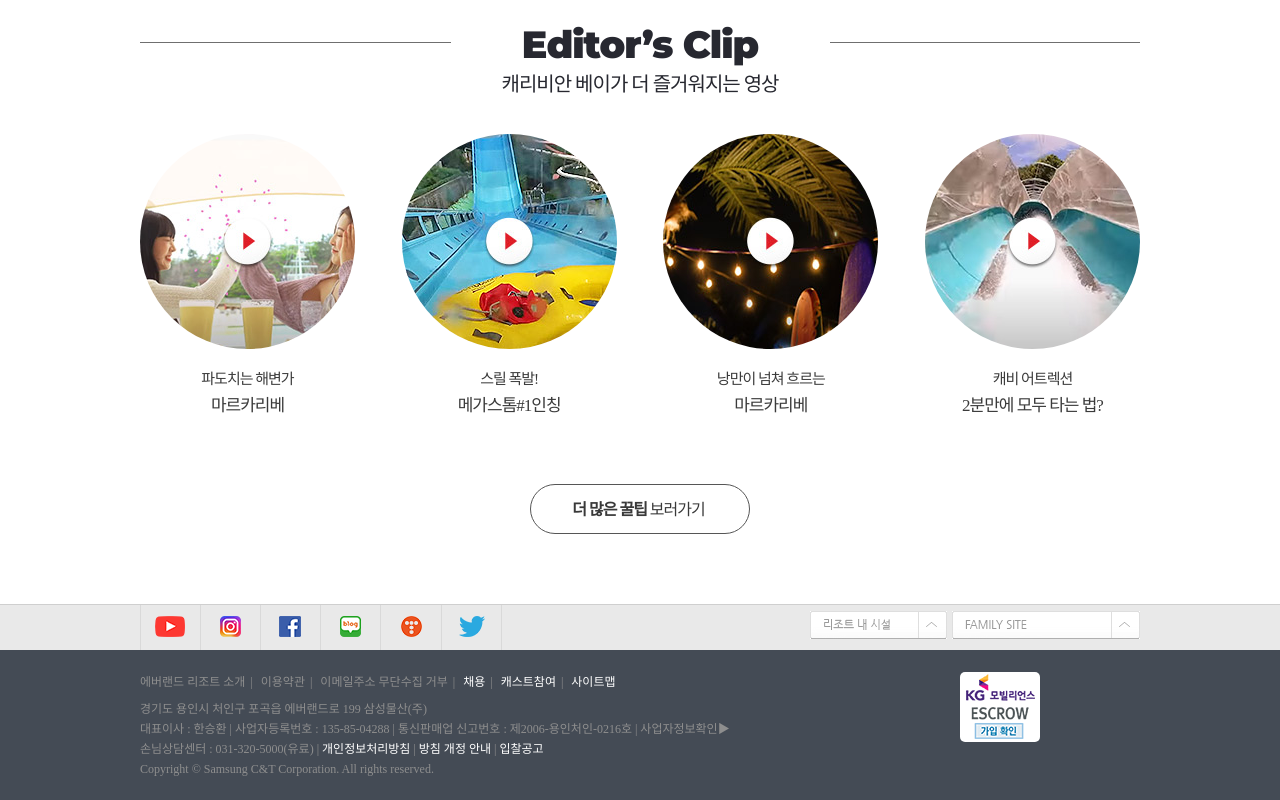
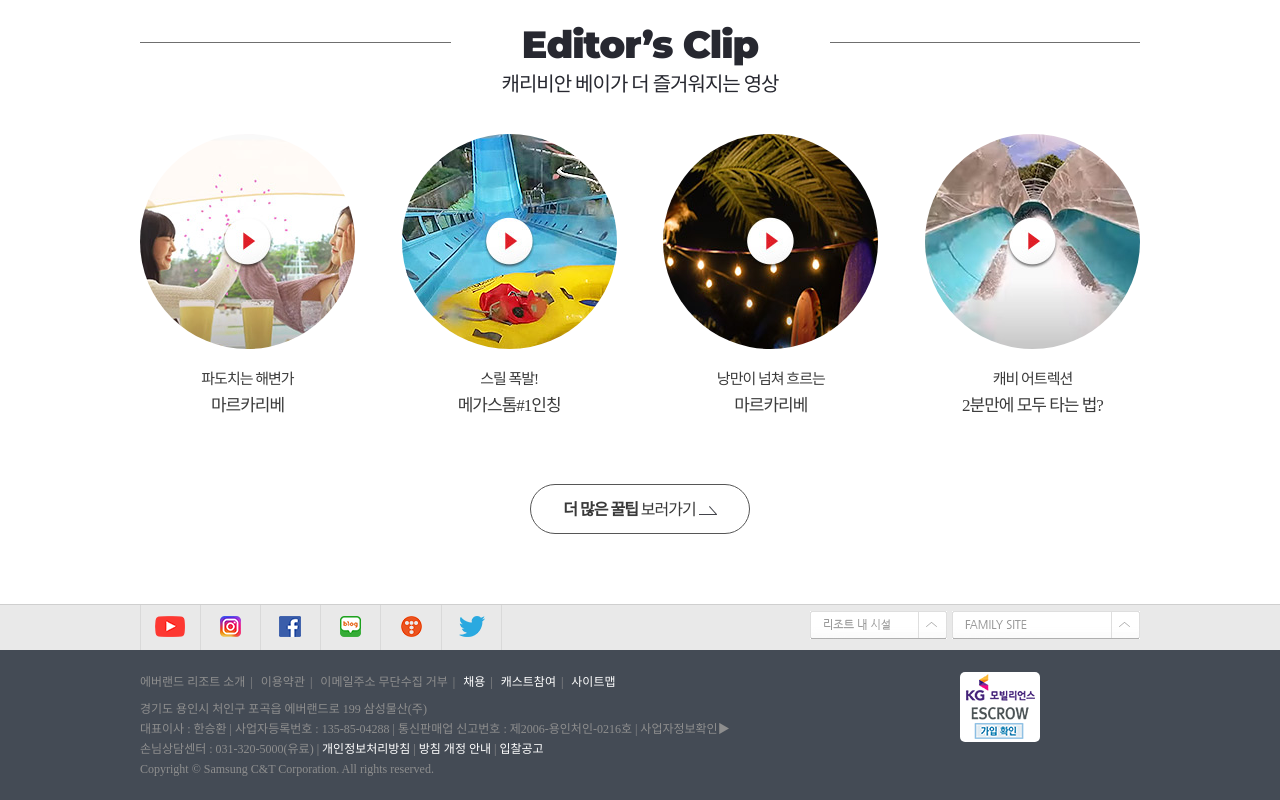
Before and after one commit to joyeajin/carribean, a plain HTML site: page index.html in a window 1280 px wide. Shown: the part 1860-2660 px from the top of the page. Drawn offline with Linux system fonts and the light colour scheme; the site is published under a folder, as on GitHub Pages, so addresses that start at the root find nothing.

Commit message:
Update index.html

```diff
--- a/index.html
+++ b/index.html
@@ -336,7 +336,7 @@
                         </div>
                     </a>
                 </div><!--//circle-list-->
-                <a href="#"><span><strong>더 많은 꿀팁</strong> 보러가기 <img src="/img/btn_arr_black.png" alt=""></span></a>
+                <a href="#"><span><strong>더 많은 꿀팁</strong> 보러가기 <img src="img/btn_arr_black.png" alt=""></span></a>
             </section><!--//clip-->
         </div>
 
```
